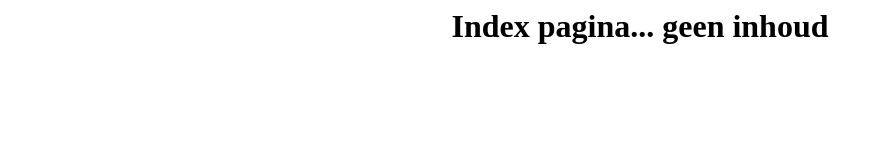
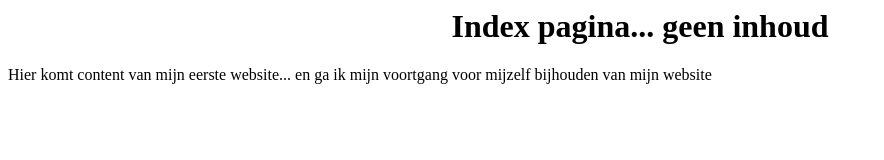
Before and after one commit to delvecio/delvecio.github.io, a plain HTML site: page index.html in a window 1280 px wide. Shown: the whole page, without its empty margins (0-884 px from the left). Drawn offline with Linux system fonts and the light colour scheme.

Commit message:
Update index.html

```diff
--- a/index.html
+++ b/index.html
@@ -6,6 +6,9 @@
 <h1 align = "center">
     Index pagina... geen inhoud
 </h1>
+<p>
+Hier komt content van mijn eerste website... en ga ik mijn voortgang voor mijzelf bijhouden van mijn website
+</p>
 
 </body>
 
```
